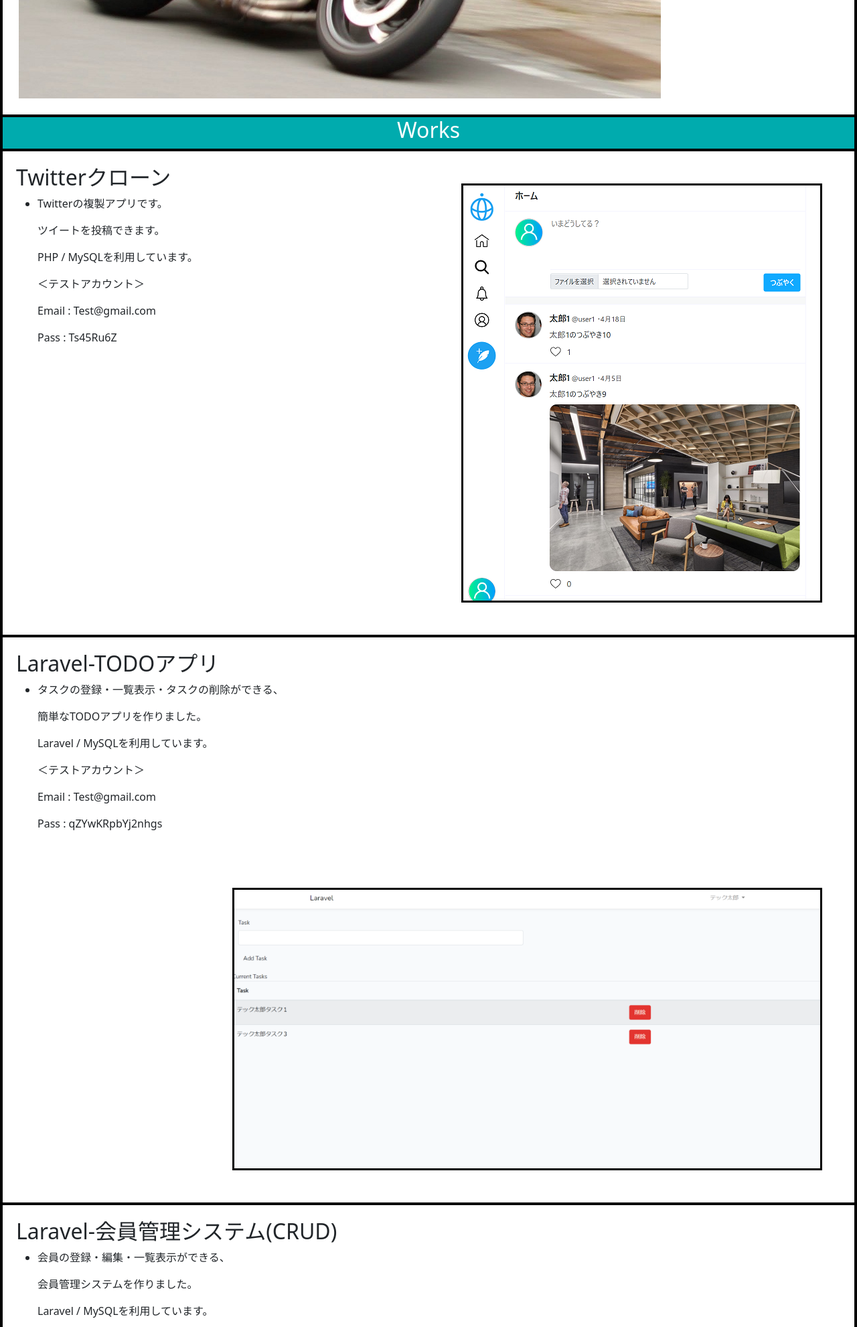
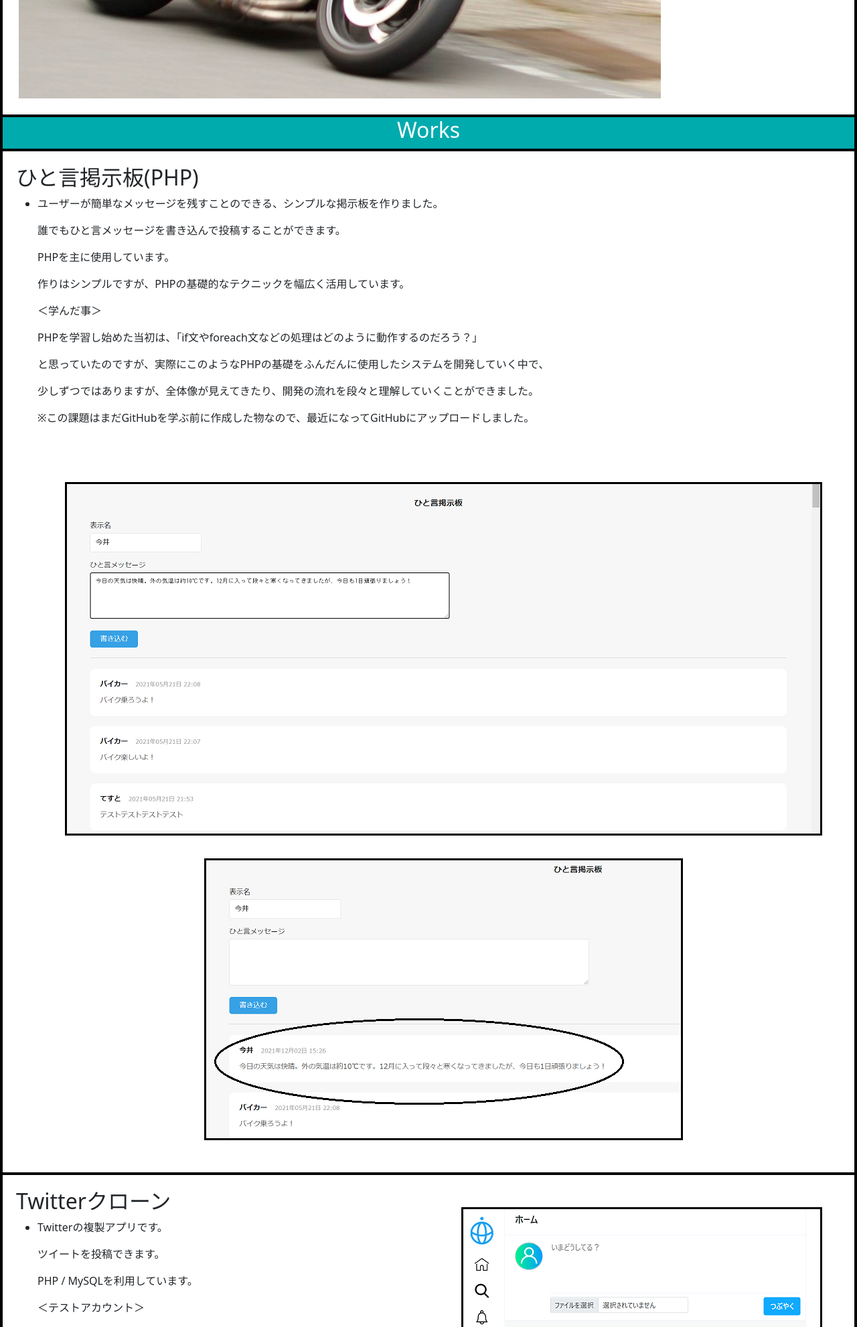
Before and after one commit to haru034/MyPortfolio, a PHP site: page / in a window 1280 px wide. Shown: the part 2355-4337 px from the top of the page at 67% size. Run offline with PHP 8.4, Linux system fonts and the light colour scheme; some libraries are stand-ins or nearby versions.

Commit message:
Worksの部分にひと言掲示板を追加

```diff
--- a/index.html
+++ b/index.html
@@ -120,6 +120,30 @@
       </div>
 
       <!-- Worksの部分 -->
+
+      <!-- ひとこと掲示板(PHP) -->
+      <div class="work0 clearfix">
+        <div class="work0-text float-start">
+          <section>
+            <h2>ひと言掲示板(PHP)</h2>
+            <ul>
+              <li>
+                <p>ユーザーが簡単なメッセージを残すことのできる、シンプルな掲示板を作りました。</p>
+                <p>誰でもひと言メッセージを書き込んで投稿することができます。</p>
+                <p>PHPを主に使用しています。</p>
+                <p>作りはシンプルですが、PHPの基礎的なテクニックを幅広く活用しています。</p>
+                <p>＜学んだ事＞</p>
+                <p>PHPを学習し始めた当初は、「if文やforeach文などの処理はどのように動作するのだろう？」</p>
+                <p>と思っていたのですが、実際にこのようなPHPの基礎をふんだんに使用したシステムを開発していく中で、</p>
+                <p>少しずつではありますが、全体像が見えてきたり、開発の流れを段々と理解していくことができました。</p>
+                <p>※この課題はまだGitHubを学ぶ前に作成した物なので、最近になってGitHubにアップロードしました。</p>
+              </li>
+            </ul>
+          </section>
+        </div>
+        <img src="img/グループ 34.png" alt="サンプル画像" class="rounded img-fluid float-end p-5" />
+      </div>
+
       <!-- Twitterクローン -->
       <div class="work1 clearfix">
         <div class="work1-text float-start">
--- a/style.css
+++ b/style.css
@@ -71,6 +71,21 @@
 }
 
 /* Worksの部分 */
+
+/* ひと言掲示板(PHP) */
+.work0 {
+    border: 4px solid;
+    border-color: black;
+    margin-top: -4px;
+}
+
+.work0-text {
+    margin-top: 20px;
+    margin-right: 20px;
+    margin-left: 20px;
+    margin-bottom: 20px;
+}
+
 /* Twitterクローン */
 .work1 {
     border: 4px solid;
```
